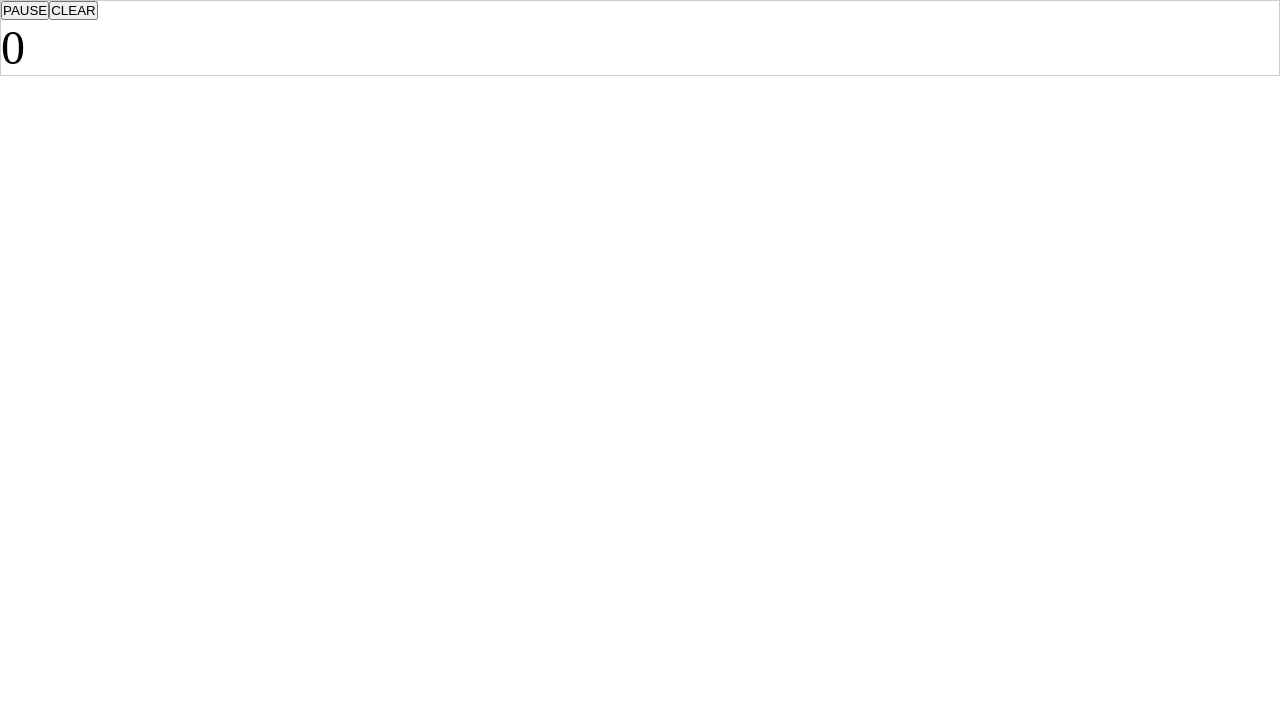
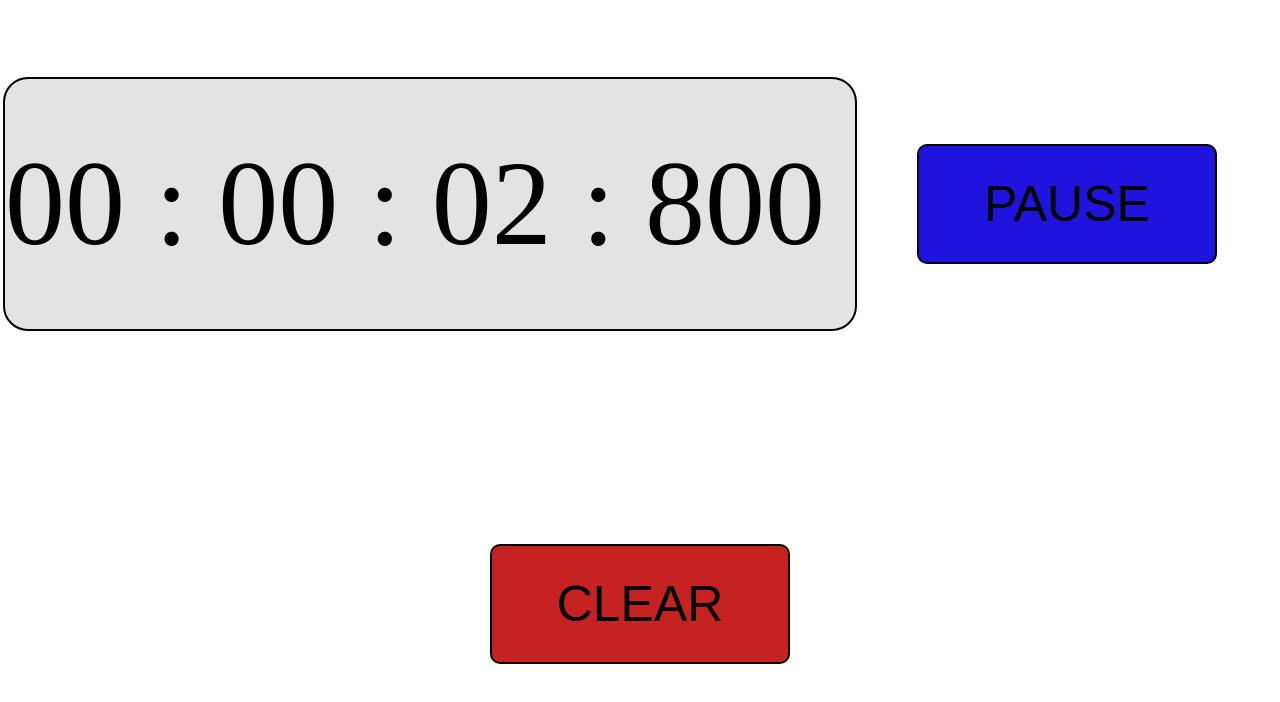
Before and after one commit to Svitlana3012/Svitlana3012.github.io, a plain HTML site: page js-hw-5-6/index.html in a window 1280 px wide. Both pictures are taken after a click on the button "START". Drawn offline with Linux system fonts and the light colour scheme.

Commit message:
without continue time

```diff
--- a/js-hw-5-6/script.js
+++ b/js-hw-5-6/script.js
@@ -35,26 +35,36 @@ function createNode(type, cls, attributes, str) {
 
 
   var elements = {};
+  var startBtn = 0;
+  var clearBtn = 0;
   var createLayout = function() {
-      var container = createNode('div', null, null, null);
-      container.style.border = '1px solid #ccc';
+      var container = createNode('div', 'container', null, null);
 
-      var startBtn = createNode('button', 'start', null, 'START'),
+      elements.timeField = createNode('p', 'timeField', null, '00 : 00 : 00 : 000');
+      startBtn = createNode('button', 'start', null, 'START');
+      startBtn.style.background = '#2eb34b';
       clearBtn = createNode('button', 'clear', null, 'CLEAR');
-      elements.timeField = createNode('p', 'timeField', null, '0');
-      elements.timeField.style.fontSize = '3rem';
+      clearBtn.style.background = '#c62222';
 
-      startBtn.addEventListener('click', start);
-      // startBtn.addEventListener('click', pause);
-      // startBtn.addEventListener('click', start);
-      clearBtn.addEventListener('click', pause);
-
-      container.append(startBtn, clearBtn, elements.timeField);
+      container.append(elements.timeField, startBtn, clearBtn);
 
       return container;
     };
 
     root.appendChild(createLayout());
+
+    startBtn.addEventListener('click', function() {
+      if (startBtn.textContent === 'PAUSE') {
+        pause();
+      }
+      else {
+        start();
+      }
+    });
+
+
+    clearBtn.addEventListener('click', clear);
+
 
     var deltaTime = 0;
     var startTime = Date.now();
@@ -63,6 +73,8 @@ function createNode(type, cls, attributes, str) {
     var min = 0;
     var hour = 0;
     var msec = 0;
+    var savedTime = 0;
+    // var isActive = false;
 
     function updateTime() {
       deltaTime = Date.now() - startTime;
@@ -70,38 +82,54 @@ function createNode(type, cls, attributes, str) {
       min = Math.floor(sec/60);
       hour = Math.floor(min/60);
       msec = deltaTime - sec*1000;
+      if(min<10){
+      min = '0' + min;
+      }
+      if(sec<10){
+      sec = '0' + sec;
+      }
       console.log(hour.toString() + ':' + min.toString() + ':' + sec.toString() + ':' + msec.toString());
 
-      // updateHTML();
+      updateHTML();
     }
 
-    // function updateHTML() {
-    //   elements.timeField.appendChild(hour.toString() + ':' + min.toString() + ':' + sec.toString() + ':' + msec.toString())
-    // }
+    function updateHTML() {
+      elements.timeField.innerHTML = '0' + hour + ' : ' + min + ' : ' + sec + ' : ' + msec;
+    }
 
     function changeNamePause() {
       var el = document.querySelector('.start');
       el.textContent = 'PAUSE';
+      startBtn.style.background = '#1e14de';
       return el;
     }
-    // function changeNameContinue() {
-    //   var el = document.querySelector('.start');
-    //   el.textContent = 'CONTINUE';
-    //   return el;
-    // }
+    function changeNameContinue() {
+      var el = document.querySelector('.start');
+      el.textContent = 'CONTINUE';
+      startBtn.style.background = '#2eb34b';
+      return el;
+    }
+    function changeNameStart() {
+      var el = document.querySelector('.start');
+      el.textContent = 'START';
+      return el;
+    }
+
+    function pause() {
+      clearInterval(intervalID);
+      savedTime += deltaTime;
+      // continueTime = savedTime + deltaTime;
+      changeNameContinue();
+    }
     function start() {
       startTime = Date.now();
       intervalID = setInterval(updateTime, 1);
       changeNamePause();
     }
-
-    function pause() {
+    function clear() {
       clearInterval(intervalID);
-      // changeNameContinue();
+      elements.timeField.innerHTML = '00 : 00 : 00 : 000';
+      changeNameStart();
     }
 
-    // function pause() {
-    //
-    // }
-
 })();
--- a/js-hw-5-6/style.css
+++ b/js-hw-5-6/style.css
@@ -2,6 +2,28 @@
   margin: 0;
   padding: 0;
 }
+.container {
+  height: 100vh;
+  display: flex;
+  align-items: center;
+  justify-content: center;
+  flex-wrap: wrap;
+}
 .timeField {
-
+  font-size: 120px;
+  width: 850px;
+  height: 250px;
+  background-color: #e3e3e3;
+  border: 2px solid black;
+  border-radius: 25px;
+  align-items: center;
+  line-height: 250px;
 }
+button {
+  height: 120px;
+  width: 300px;
+  border: 2px solid black;
+  border-radius: 10px;
+  margin: 60px;
+  font-size: 50px;
+}
```
